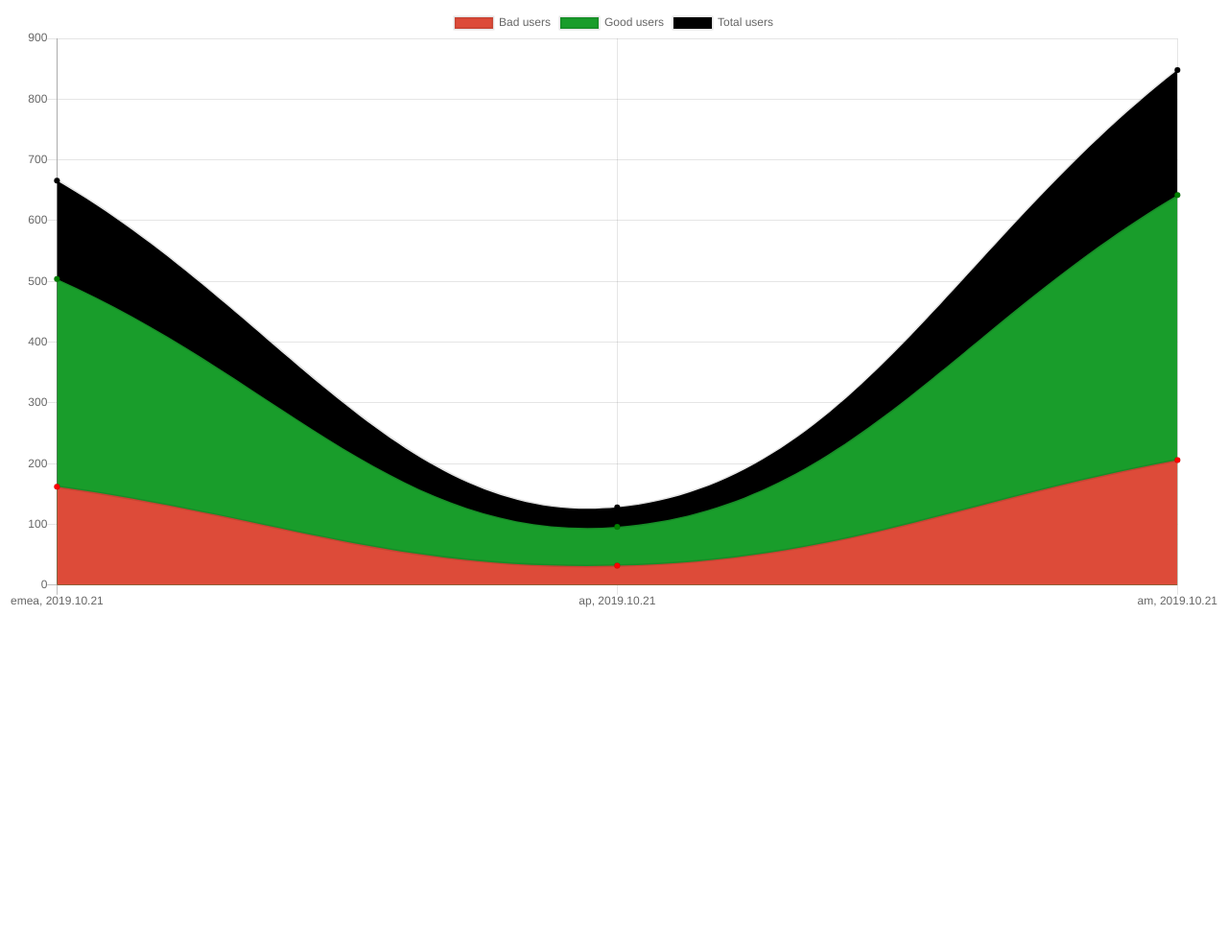
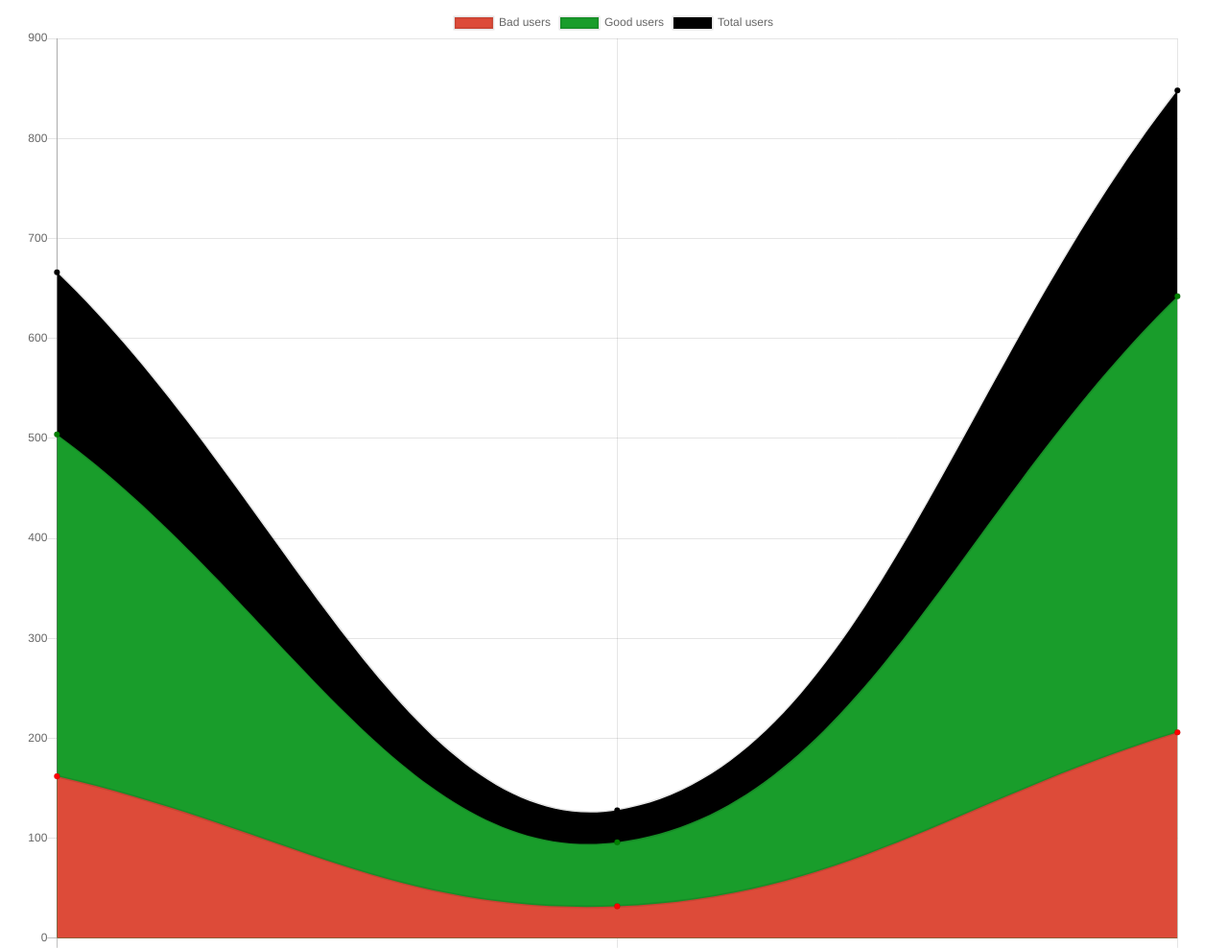
Before and after one commit to reskir/charts, a website: page index.html in a window 1280 px wide. Shown: the top 988 px of the page at 96% size. Drawn offline with nearby package versions, Linux system fonts and the light colour scheme.

Commit message:
do not maintain proportions

```diff
--- a/index.html
+++ b/index.html
@@ -45,7 +45,7 @@
             const chart = new Chart("chart", {
                 type: "line",
                 options: {
-                    maintainAspectRatio: true,
+                    maintainAspectRatio: false,
                     legend: {
                         display: true
                     }
```
